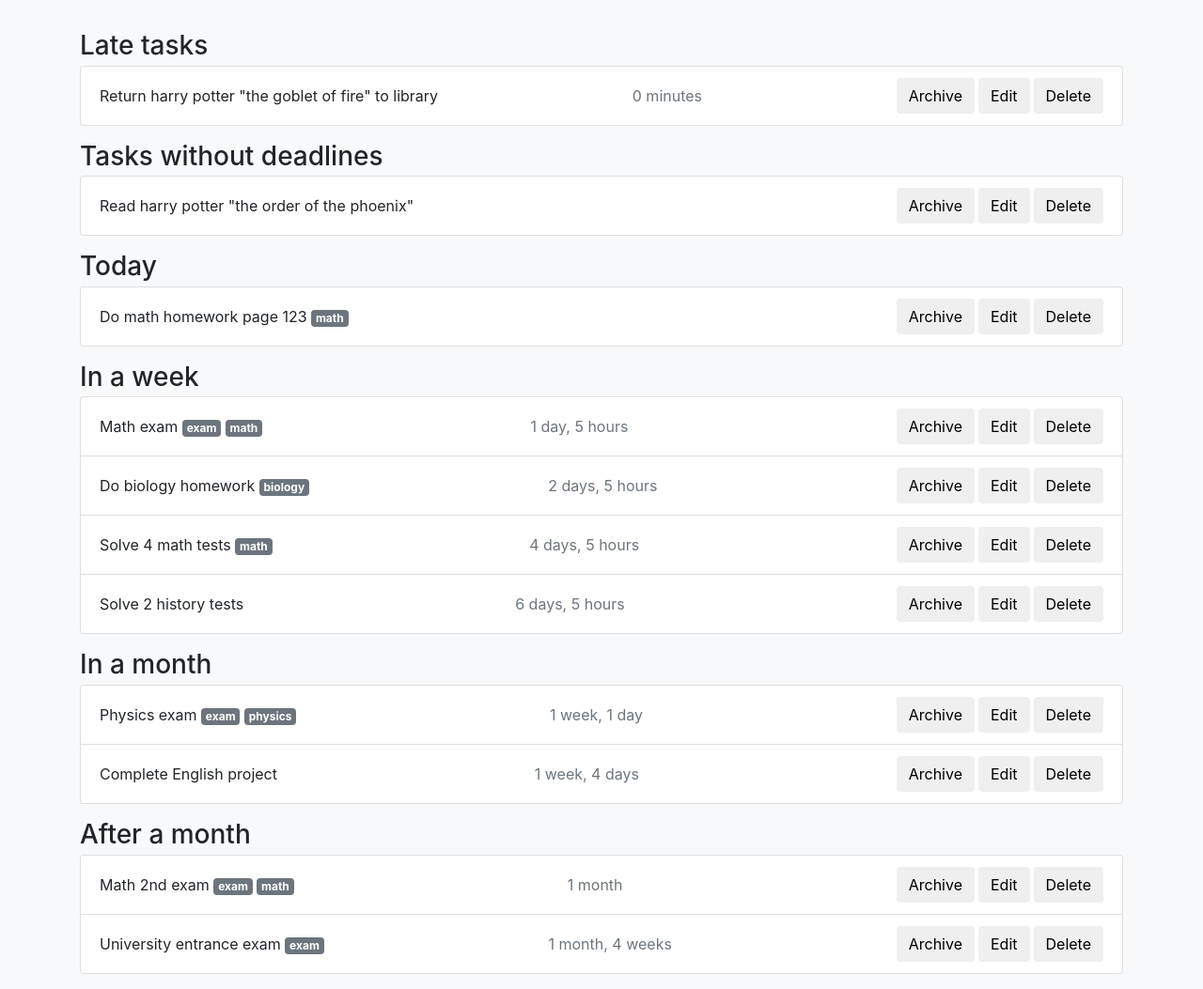
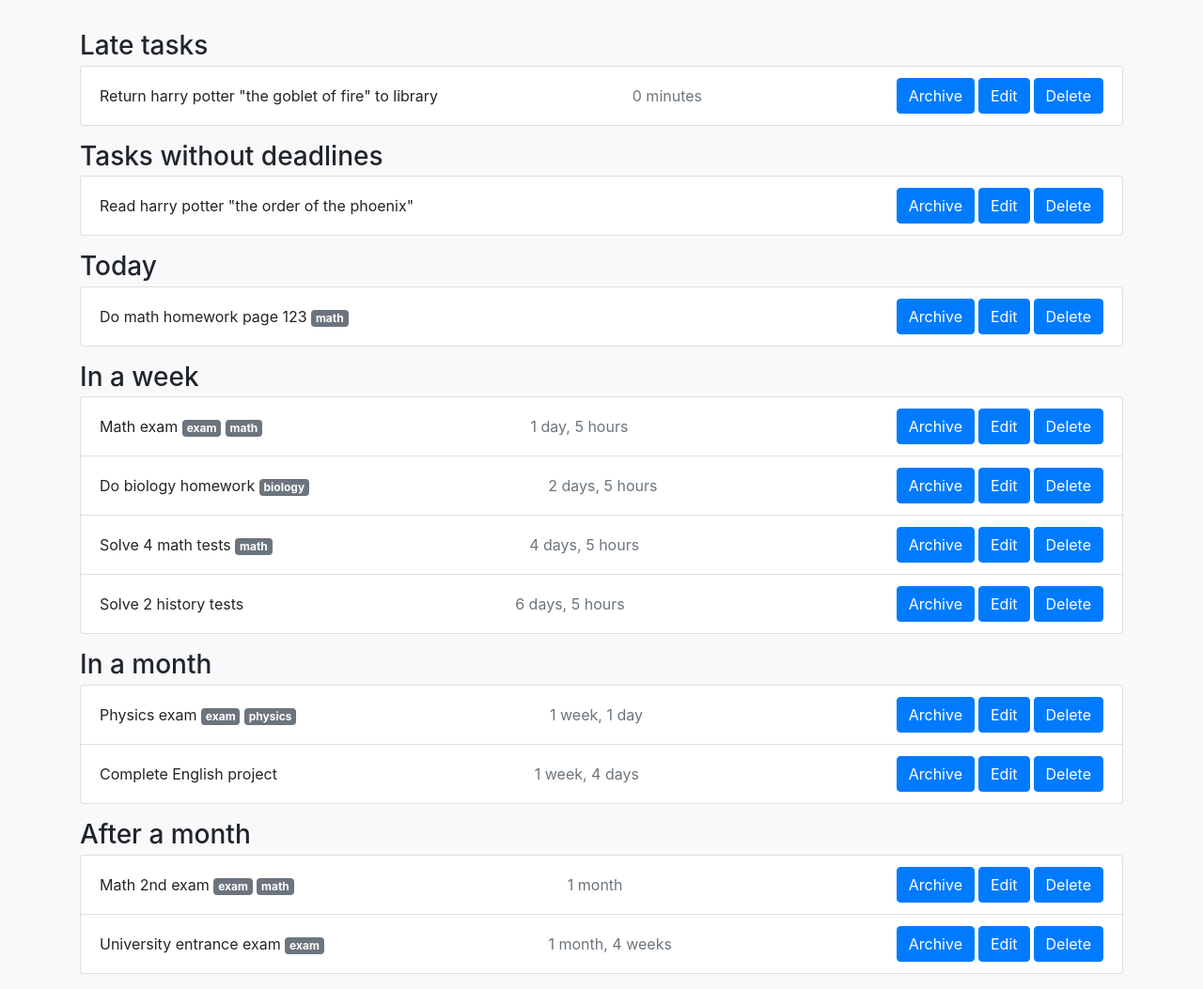
Before and after one commit to kilicbaran/task-manager, a Django app: page / in a window 1280 px wide. Shown: the part 56-1109 px from the top of the page at 94% size. Run offline with Django 3.2, Linux system fonts and the light colour scheme; data comes from the database, SQL or seed files in the repository; both versions use the stored data as it was after the commit; some libraries are stand-ins or nearby versions.

Commit message:
Fix small things
* Fix button colors
* Fix navigation bar (add "sample usages" buttons to the pages other than index page)

```diff
--- a/app/templates/app/index.html
+++ b/app/templates/app/index.html
@@ -23,20 +23,20 @@
                             {% csrf_token %}
                             <input type="hidden" name="task_id" value="{{ task.id }}">
                             {% if task.archive_date %}
-                                <button class="btn" type="submit">Unarchive</button>
+                                <button class="btn btn-primary" type="submit">Unarchive</button>
                             {% else %}
-                                <button class="btn" type="submit">Archive</button>
+                                <button class="btn btn-primary" type="submit">Archive</button>
                             {% endif %}
                         </form>
                         <form class="mr-1" action="{% url 'app:edit' %}" method="post">
                             {% csrf_token %}
                             <input type="hidden" name="task_id" value="{{ task.id }}">
-                            <button class="btn" type="submit">Edit</button>
+                            <button class="btn btn-primary" type="submit">Edit</button>
                         </form>
                         <form action="{% url 'app:delete' %}" method="post">
                             {% csrf_token %}
                             <input type="hidden" name="task_id" value="{{ task.id }}">
-                            <button class="btn" type="submit" name="task_delete">Delete</button>
+                            <button class="btn btn-primary" type="submit" name="task_delete">Delete</button>
                         </form>
                     </div>
 
@@ -66,20 +66,20 @@
                             {% csrf_token %}
                             <input type="hidden" name="task_id" value="{{ task.id }}">
                             {% if task.archive_date %}
-                                <button class="btn" type="submit">Unarchive</button>
+                                <button class="btn btn-primary" type="submit">Unarchive</button>
                             {% else %}
-                                <button class="btn" type="submit">Archive</button>
+                                <button class="btn btn-primary" type="submit">Archive</button>
                             {% endif %}
                         </form>
                         <form class="mr-1" action="{% url 'app:edit' %}" method="post">
                             {% csrf_token %}
                             <input type="hidden" name="task_id" value="{{ task.id }}">
-                            <button class="btn" type="submit">Edit</button>
+                            <button class="btn btn-primary" type="submit">Edit</button>
                         </form>
                         <form action="{% url 'app:delete' %}" method="post">
                             {% csrf_token %}
                             <input type="hidden" name="task_id" value="{{ task.id }}">
-                            <button class="btn" type="submit" name="task_delete">Delete</button>
+                            <button class="btn btn-primary" type="submit" name="task_delete">Delete</button>
                         </form>
                     </div>
 
@@ -109,20 +109,20 @@
                             {% csrf_token %}
                             <input type="hidden" name="task_id" value="{{ task.id }}">
                             {% if task.archive_date %}
-                                <button class="btn" type="submit">Unarchive</button>
+                                <button class="btn btn-primary" type="submit">Unarchive</button>
                             {% else %}
-                                <button class="btn" type="submit">Archive</button>
+                                <button class="btn btn-primary" type="submit">Archive</button>
                             {% endif %}
                         </form>
                         <form class="mr-1" action="{% url 'app:edit' %}" method="post">
                             {% csrf_token %}
                             <input type="hidden" name="task_id" value="{{ task.id }}">
-                            <button class="btn" type="submit">Edit</button>
+                            <button class="btn btn-primary" type="submit">Edit</button>
                         </form>
                         <form action="{% url 'app:delete' %}" method="post">
                             {% csrf_token %}
                             <input type="hidden" name="task_id" value="{{ task.id }}">
-                            <button class="btn" type="submit" name="task_delete">Delete</button>
+                            <button class="btn btn-primary" type="submit" name="task_delete">Delete</button>
                         </form>
                     </div>
 
@@ -157,20 +157,20 @@
                             {% csrf_token %}
                             <input type="hidden" name="task_id" value="{{ task.id }}">
                             {% if task.archive_date %}
-                                <button class="btn" type="submit">Unarchive</button>
+                                <button class="btn btn-primary" type="submit">Unarchive</button>
                             {% else %}
-                                <button class="btn" type="submit">Archive</button>
+                                <button class="btn btn-primary" type="submit">Archive</button>
                             {% endif %}
                         </form>
                         <form class="mr-1" action="{% url 'app:edit' %}" method="post">
                             {% csrf_token %}
                             <input type="hidden" name="task_id" value="{{ task.id }}">
-                            <button class="btn" type="submit">Edit</button>
+                            <button class="btn btn-primary" type="submit">Edit</button>
                         </form>
                         <form action="{% url 'app:delete' %}" method="post">
                             {% csrf_token %}
                             <input type="hidden" name="task_id" value="{{ task.id }}">
-                            <button class="btn" type="submit" name="task_delete">Delete</button>
+                            <button class="btn btn-primary" type="submit" name="task_delete">Delete</button>
                         </form>
                     </div>
 
@@ -205,20 +205,20 @@
                             {% csrf_token %}
                             <input type="hidden" name="task_id" value="{{ task.id }}">
                             {% if task.archive_date %}
-                                <button class="btn" type="submit">Unarchive</button>
+                                <button class="btn btn-primary" type="submit">Unarchive</button>
                             {% else %}
-                                <button class="btn" type="submit">Archive</button>
+                                <button class="btn btn-primary" type="submit">Archive</button>
                             {% endif %}
                         </form>
                         <form class="mr-1" action="{% url 'app:edit' %}" method="post">
                             {% csrf_token %}
                             <input type="hidden" name="task_id" value="{{ task.id }}">
-                            <button class="btn" type="submit">Edit</button>
+                            <button class="btn btn-primary" type="submit">Edit</button>
                         </form>
                         <form action="{% url 'app:delete' %}" method="post">
                             {% csrf_token %}
                             <input type="hidden" name="task_id" value="{{ task.id }}">
-                            <button class="btn" type="submit" name="task_delete">Delete</button>
+                            <button class="btn btn-primary" type="submit" name="task_delete">Delete</button>
                         </form>
                     </div>
 
@@ -253,20 +253,20 @@
                             {% csrf_token %}
                             <input type="hidden" name="task_id" value="{{ task.id }}">
                             {% if task.archive_date %}
-                                <button class="btn" type="submit">Unarchive</button>
+                                <button class="btn btn-primary" type="submit">Unarchive</button>
                             {% else %}
-                                <button class="btn" type="submit">Archive</button>
+                                <button class="btn btn-primary" type="submit">Archive</button>
                             {% endif %}
                         </form>
                         <form class="mr-1" action="{% url 'app:edit' %}" method="post">
                             {% csrf_token %}
                             <input type="hidden" name="task_id" value="{{ task.id }}">
-                            <button class="btn" type="submit">Edit</button>
+                            <button class="btn btn-primary" type="submit">Edit</button>
                         </form>
                         <form action="{% url 'app:delete' %}" method="post">
                             {% csrf_token %}
                             <input type="hidden" name="task_id" value="{{ task.id }}">
-                            <button class="btn" type="submit" name="task_delete">Delete</button>
+                            <button class="btn btn-primary" type="submit" name="task_delete">Delete</button>
                         </form>
                     </div>
 
@@ -274,6 +274,6 @@
             {% endfor %}
         </ul>
     {% else %}
-        <p>There are not any tasks for after next month.</p>
+        <p>There are not any tasks for after this month.</p>
     {% endif %}
 {% endblock main %}
```
Also changed, not shown: app/templates/app/add.html (+10 -0 lines), app/templates/app/archived.html (+14 -4 lines), app/templates/app/search.html (+8 -8 lines), app/templates/app/tag.html (deleted, +0 -26 lines), db.sqlite3.
